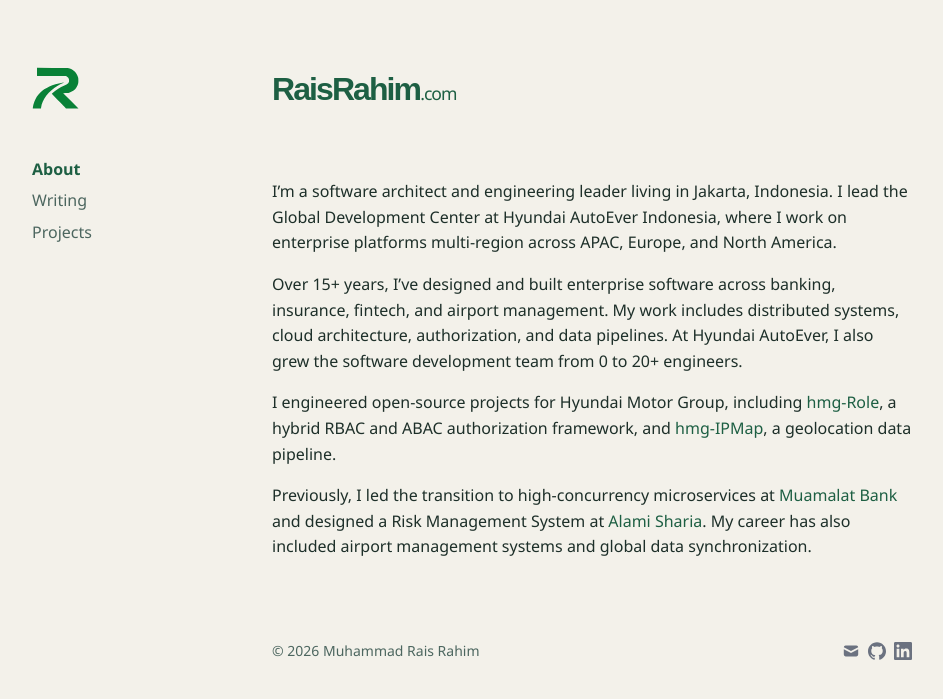
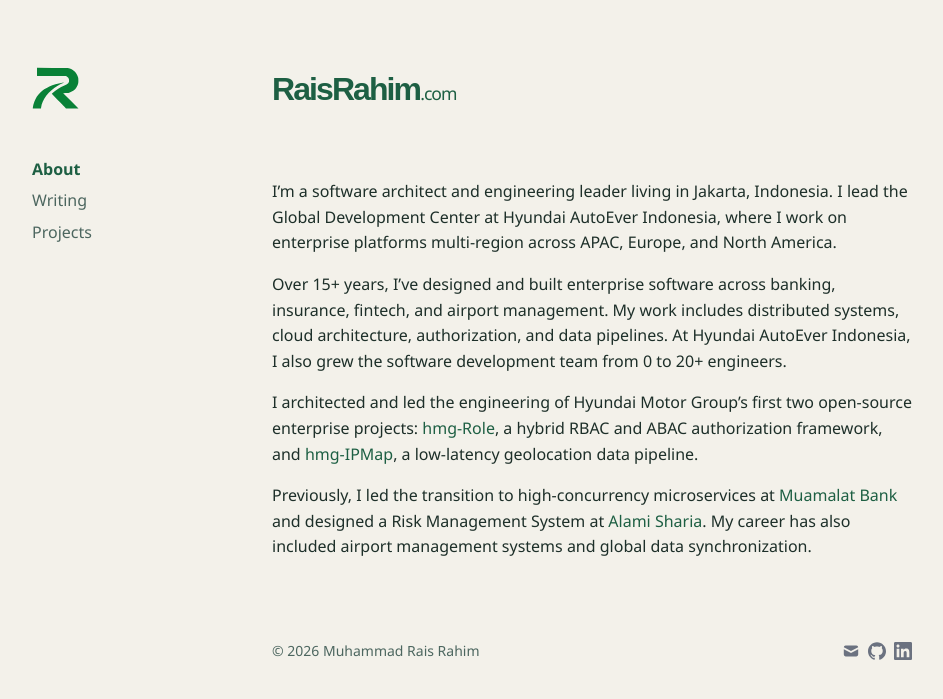
Before and after one commit to raisrahim/raisrahim.github.io, a Jekyll site: the page built from index.md, in a window 1280 px wide. Shown: the top 699 px of the page, without its empty margins (96-1039 px from the left). Built offline with Jekyll 4.4.1, drawn with Linux system fonts in a browser that asks for light colours.

Commit message:
fix: correct company name reference and enhance project descriptions in bio

```diff
--- a/index.md
+++ b/index.md
@@ -8,8 +8,8 @@ description: >-
 
 I'm a software architect and engineering leader living in Jakarta, Indonesia. I lead the Global Development Center at Hyundai AutoEver Indonesia, where I work on enterprise platforms multi-region across APAC, Europe, and North America.
 
-Over 15+ years, I've designed and built enterprise software across banking, insurance, fintech, and airport management. My work includes distributed systems, cloud architecture, authorization, and data pipelines. At Hyundai AutoEver, I also grew the software development team from 0 to 20+ engineers.
+Over 15+ years, I've designed and built enterprise software across banking, insurance, fintech, and airport management. My work includes distributed systems, cloud architecture, authorization, and data pipelines. At Hyundai AutoEver Indonesia, I also grew the software development team from 0 to 20+ engineers.
 
-I engineered open-source projects for Hyundai Motor Group, including [hmg-Role](https://github.com/hyundaimotorgroup/hmg-role), a hybrid RBAC and ABAC authorization framework, and [hmg-IPMap](https://github.com/hyundaimotorgroup/hmg-ipmap), a geolocation data pipeline.
+I architected and led the engineering of Hyundai Motor Group’s first two open-source enterprise projects: [hmg-Role](https://github.com/hyundaimotorgroup/hmg-role), a hybrid RBAC and ABAC authorization framework, and [hmg-IPMap](https://github.com/hyundaimotorgroup/hmg-ipmap), a low-latency geolocation data pipeline.
 
 Previously, I led the transition to high-concurrency microservices at [Muamalat Bank](https://www.bankmuamalat.co.id/) and designed a Risk Management System at [Alami Sharia](https://alamisharia.co.id/). My career has also included airport management systems and global data synchronization.
```
